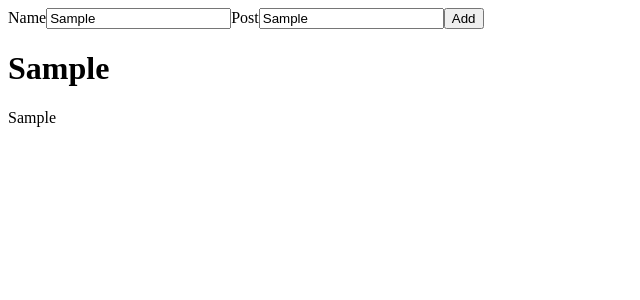
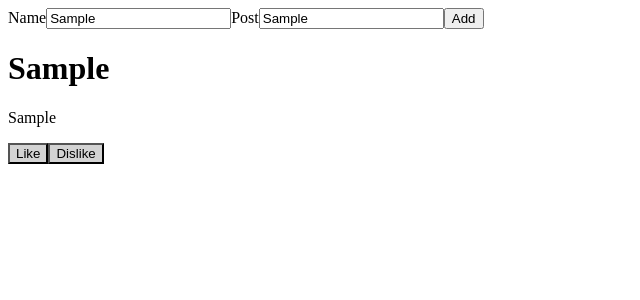
Before and after one commit to Evan-Voeltner/SocialFeedProject, a React (Create React App) app: page / in a window 1280 px wide. Both pictures are taken after typing "Sample", "Sample" into the empty fields and a click on the button "Add". Shown: the top 300 px of the page, without its empty margins (0-640 px from the left). Built offline with nearby package versions, Linux system fonts and the light colour scheme.

Commit message:
feat: Post component renders a Like and Dislike button that turns their respective colors when selected

```diff
--- /dev/null
+++ b/src/Components/Post/Post.css
@@ -0,0 +1,15 @@
+.active-like-button{
+    background-color: green;
+}
+
+.inactive-like-button{
+    background-color: lightgrey;
+}
+
+.active-dislike-button{
+    background-color: red;
+}
+
+.inactive-dislike-button{
+    background-color: lightgrey;
+}
--- a/src/Components/Post/Post.jsx
+++ b/src/Components/Post/Post.jsx
@@ -1,10 +1,36 @@
 import React, { useState } from "react";
+import "./Post.css";
 
 const Post = (props) => {
+  const [likeButtonClass, setLikeButtonClass] = useState('inactive-like-button');
+  const [dislikeButtonClass, setDislikeButtonClass] = useState('inactive-dislike-button');
+
+  function handleLikeClick(){
+    if(likeButtonClass === 'inactive-like-button'){
+      setLikeButtonClass("active-like-button");
+    }
+    else{
+      setLikeButtonClass("inactive-like-button");
+    }
+  }
+
+  function handleDislikeClick(){
+    if(dislikeButtonClass === 'inactive-dislike-button'){
+      setDislikeButtonClass("active-dislike-button");
+    }
+    else{
+      setDislikeButtonClass("inactive-dislike-button");
+    }
+  }
+
   return (
     <div>
       <h1>{props.post.name}</h1>
       <p>{props.post.post}</p>
+      <span>
+        <button className={likeButtonClass} onClick={handleLikeClick}>Like</button>
+        <button className={dislikeButtonClass} onClick={handleDislikeClick}>Dislike</button>
+      </span>
     </div>
   );
 };
```
